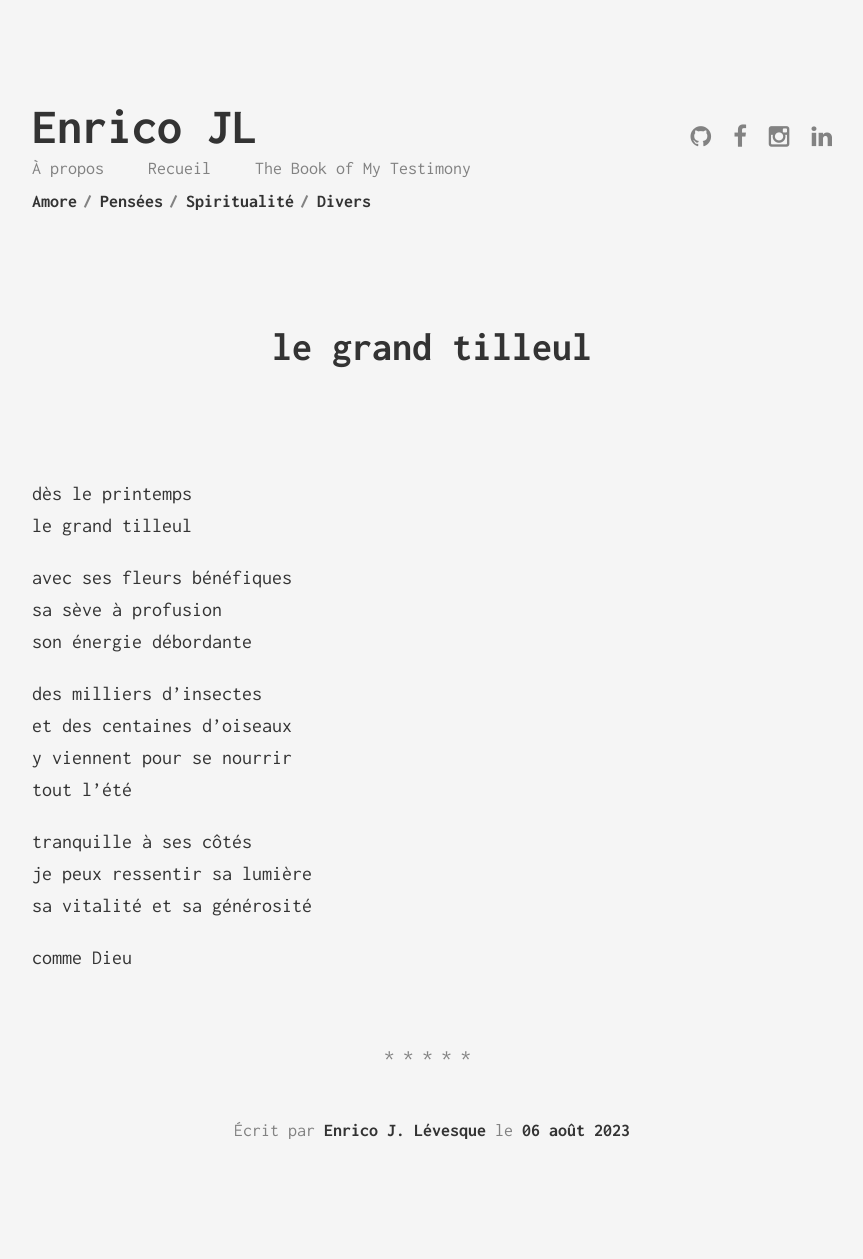
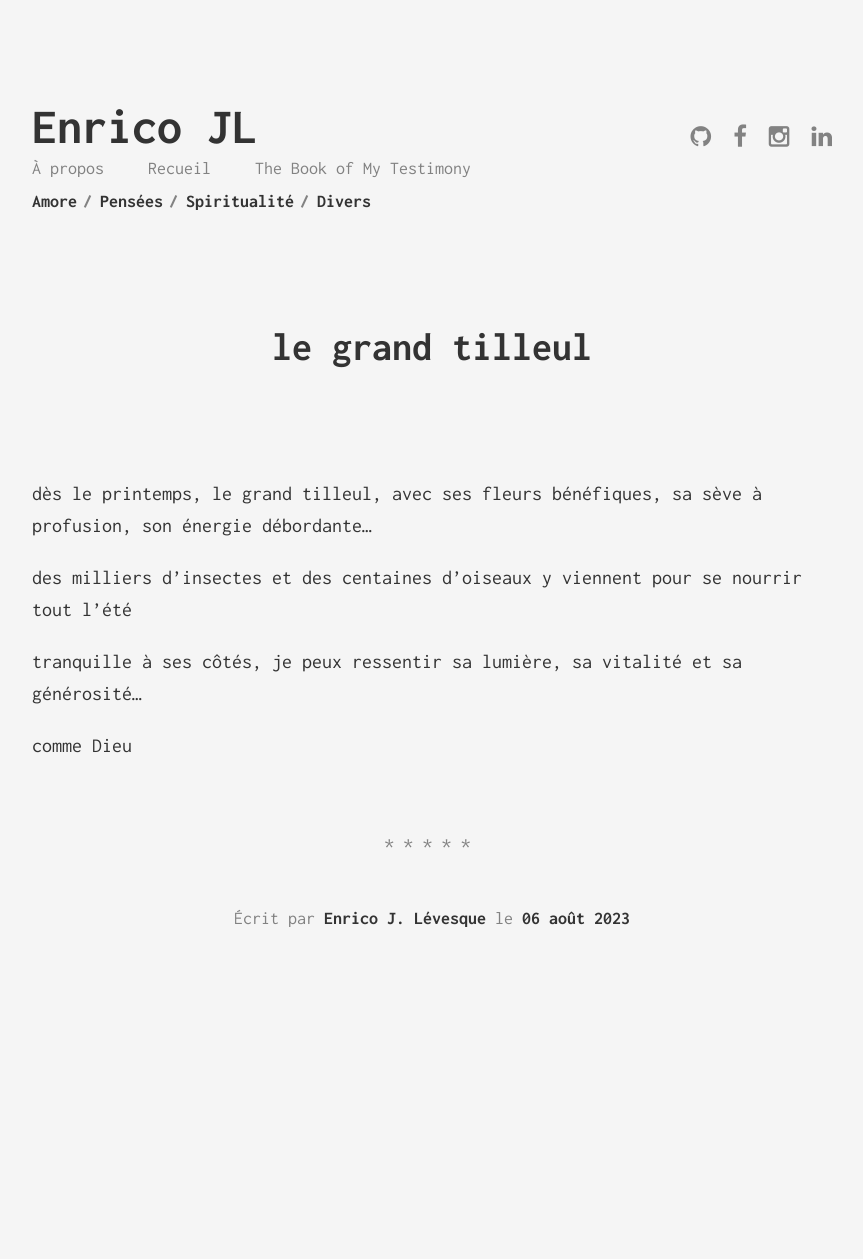
Before and after one commit to enricoJL/enricojl.github.io, a Jekyll site: the page built from _posts/2023-08-06-le-grand-tilleul.md, in a window 1280 px wide. Shown: the whole page, without its empty margins (208-1071 px from the left). Built offline with Jekyll 4.4.1, drawn with Linux system fonts in a browser that asks for light colours; after the commit the page ends 1047 px from its top, so only the background shows below that.

Commit message:
restructuré

```diff
--- a/_posts/2023-08-06-le-grand-tilleul.md
+++ b/_posts/2023-08-06-le-grand-tilleul.md
@@ -6,20 +6,10 @@ categories: "spirit"
 published: true
 ---
 
-dès le printemps
-le grand tilleul
+dès le printemps, le grand tilleul, avec ses fleurs bénéfiques, sa sève à profusion, son énergie débordante...
 
-avec ses fleurs bénéfiques
-sa sève à profusion
-son énergie débordante
+des milliers d'insectes et des centaines d'oiseaux y viennent pour se nourrir tout l'été
 
-des milliers d'insectes
-et des centaines d'oiseaux
-y viennent pour se nourrir
-tout l'été
-
-tranquille à ses côtés
-je peux ressentir sa lumière
-sa vitalité et sa générosité
+tranquille à ses côtés, je peux ressentir sa lumière, sa vitalité et sa générosité...
 
 comme Dieu
```
